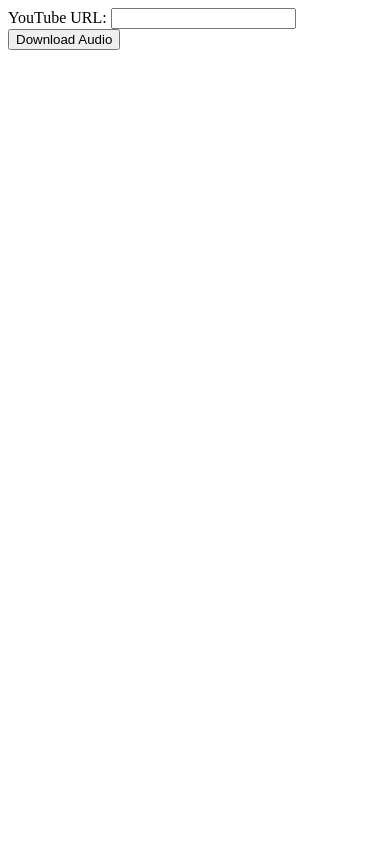
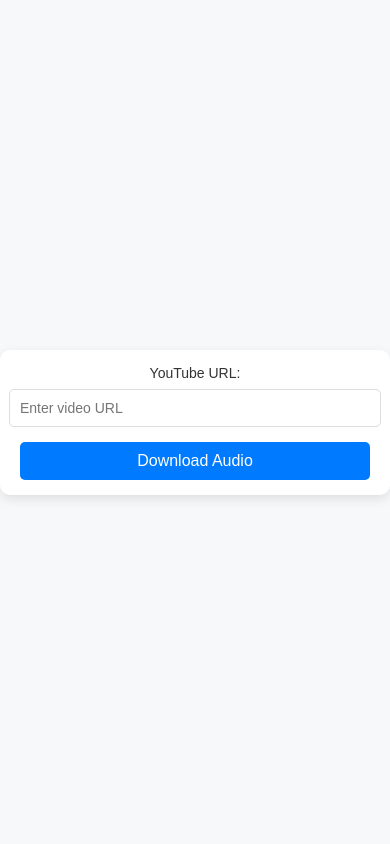
Before and after one commit to dhruvan2006/yt2mp3, a Flask app: page / in a window 390 px wide. Run offline with Flask 3, Linux system fonts and the light colour scheme.

Commit message:
added html and css

```diff
--- a/templates/index.html
+++ b/templates/index.html
@@ -1,5 +1,91 @@
-<form method="POST" action="/download">
-    <label for="url">YouTube URL:</label>
-    <input type="text" name="url" id="url" required>
-    <input type="submit" value="Download Audio">
-</form>
+<!DOCTYPE html>
+<html lang="en">
+<head>
+    <meta charset="UTF-8">
+    <meta name="viewport" content="width=device-width, initial-scale=1.0">
+    <title>Download Audio</title>
+    <style>
+        /* General body styling */
+        body {
+            display: flex;
+            justify-content: center;
+            align-items: center;
+            height: 100vh;
+            margin: 0;
+            font-family: Arial, sans-serif;
+            background-color: #f7f8fa;
+        }
+
+        /* Form container */
+        form {
+            display: flex;
+            flex-direction: column;
+            align-items: center;
+            background-color: #fff;
+            padding: 20px 30px;
+            border-radius: 10px;
+            box-shadow: 0 4px 12px rgba(0, 0, 0, 0.1);
+            width: 300px;
+        }
+
+        /* Label styling */
+        label {
+            font-size: 14px;
+            color: #333;
+            margin-bottom: 8px;
+        }
+
+        /* Input field styling */
+        input[type="text"] {
+            width: 100%;
+            padding: 10px;
+            border: 1px solid #ddd;
+            border-radius: 5px;
+            font-size: 14px;
+            transition: border-color 0.2s;
+        }
+
+        /* Change border color on focus */
+        input[type="text"]:focus {
+            border-color: #007bff;
+            outline: none;
+        }
+
+        /* Submit button styling */
+        input[type="submit"] {
+            margin-top: 15px;
+            padding: 10px 20px;
+            border: none;
+            border-radius: 5px;
+            background-color: #007bff;
+            color: #fff;
+            font-size: 16px;
+            cursor: pointer;
+            transition: background-color 0.2s;
+            width: 100%;
+        }
+
+        /* Hover effect for submit button */
+        input[type="submit"]:hover {
+            background-color: #0056b3;
+        }
+
+        /* Small screen adjustments */
+        @media (max-width: 400px) {
+            form {
+                width: 90%;
+                padding: 15px 20px;
+            }
+        }
+    </style>
+</head>
+<body>
+
+    <form method="POST" action="/download">
+        <label for="url">YouTube URL:</label>
+        <input type="text" name="url" id="url" placeholder="Enter video URL" required>
+        <input type="submit" value="Download Audio">
+    </form>
+
+</body>
+</html>
```
Also changed, not shown: templates/error.html (+59 -3 lines).
